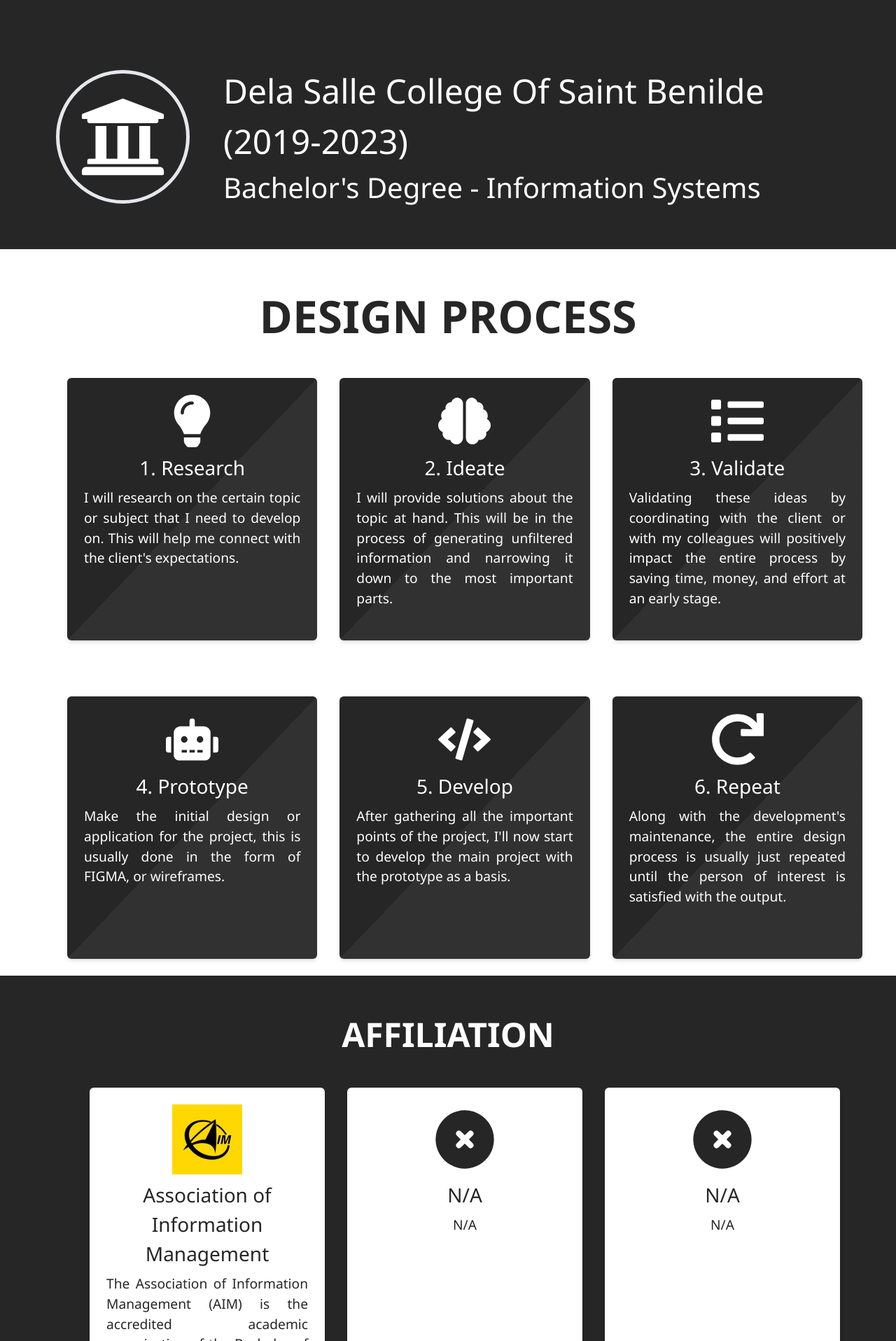
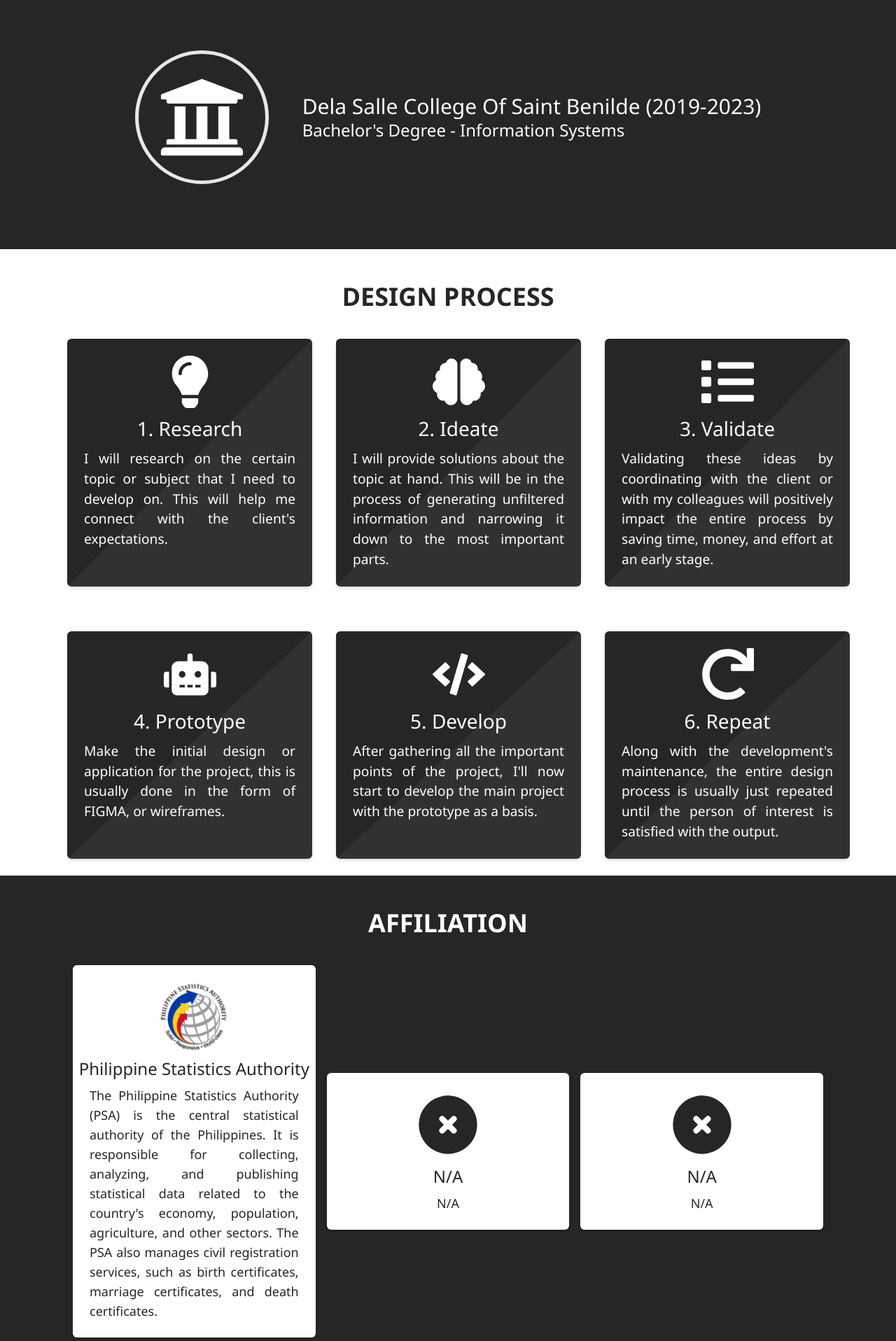
Before and after one commit to brandonplozano/bplport-main, a Next.js app: page /about in a window 1280 px wide. Shown: the part 444-2360 px from the top of the page at 70% size. Built offline with nearby package versions, Linux system fonts and the light colour scheme.

Commit message:
update responsiveness. good now

```diff
--- a/components/AffiliationCard.js
+++ b/components/AffiliationCard.js
@@ -3,21 +3,21 @@ import styles from "@/styles/Home.module.css";
 
 export default function AffiliationCard({ affiliationitems }) {
   return (
-    <div className="grid grid-cols-1 sm:grid-cols-2 md:grid-cols-3 gap-[2rem] px-4 sm:px-6 md:px-8 w-full">
+    <div className="grid grid-cols-1 sm:grid-cols-2 md:grid-cols-3 gap-4 px-4 sm:px-6 md:px-8 w-full place-items-center">
       {affiliationitems.map((item, idx) => {
         return (
           <Card
-            className={`w-full h-[500px] flex flex-col py-6 gap-2 transition hover:-translate-y-[5px] duration-700 duration-500
+            className={`w-full max-w-[350px] h-auto flex flex-col py-6 gap-2 transition hover:-translate-y-[5px] duration-700
           ${styles.customHover}`}
             key={idx}
           >
             <div className="flex flex-col items-center gap-2">
               <div className="mr-auto ml-auto">{item.icon}</div>
-              <div className="font-medium text-[1.75rem] ml-auto mr-auto text-center">
+              <div className="font-medium text-lg sm:text-xl md:text-2xl text-center">
                 {item.title}
               </div>
             </div>
-            <div className="font-light ml-auto mr-auto text-justify px-6 text-[1.2rem]">
+            <div className="font-light ml-auto mr-auto text-justify px-4 sm:px-6 text-sm sm:text-base md:text-lg">
               {item.description}
             </div>
           </Card>
--- a/components/DesignCard.js
+++ b/components/DesignCard.js
@@ -7,11 +7,12 @@ import styles from "@/styles/Home.module.css";
 
 export default function DesignCard({ designitems }) {
   return (
-    <div className="grid grid-cols-1 sm:grid-cols-2 md:grid-cols-3 gap-[2rem] px-4 sm:px-6 md:px-8 w-full">
+    <div className="flex justify-center">
+      <div className="grid grid-cols-1 sm:grid-cols-2 md:grid-cols-3 gap-4 px-4 sm:px-6 md:px-8 w-full max-w-[1200px]">
         {designitems.map((item, idx) => {
           return (
             <Card
-            className={`w-full h-[375px] flex flex-col py-6 gap-2 transition hover:-translate-y-[5px] duration-700 duration-500
+              className={`w-full max-w-[350px] h-auto flex flex-col py-6 gap-2 transition hover:-translate-y-[5px] duration-700
                     ${styles.customGradient} ${styles.customHover}`}
               key={idx}
             >
@@ -30,5 +31,6 @@ export default function DesignCard({ designitems }) {
           );
         })}
       </div>
+    </div>
   );
 }
--- a/components/EduCard.js
+++ b/components/EduCard.js
@@ -12,8 +12,12 @@ export default function EduCard({ eduitems }) {
             </div>
 
             <div className="flex flex-col text-center md:text-left capitalize">
-                <div className="text-[2.5rem] md:text-[3rem]">{item.school} {" "} {item.year}</div>
-                <div className="text-[2rem] md:text-[2.5rem]">{item.education}</div>
+              <div className="text-lg sm:text-xl md:text-2xl lg:text-3xl">
+                {item.school} {item.year}
+              </div>
+              <div className="text-base sm:text-lg md:text-xl lg:text-2xl">
+                {item.education}
+              </div>
             </div>
           </div>
         );
--- a/components/dummy/dummyaffiliation.js
+++ b/components/dummy/dummyaffiliation.js
@@ -1,31 +1,30 @@
-import { FaLightbulb } from "react-icons/fa"
-import { FaBrain } from "react-icons/fa"
-import { FaList } from "react-icons/fa"
-import { FaRobot } from "react-icons/fa"
-import { FaCode } from "react-icons/fa"
-import { FaRedo } from "react-icons/fa"
-import { TbCircleXFilled } from "react-icons/tb"
-import aim from "../../public/images/aim.jpg"
-import Image from "next/image"
+import { FaLightbulb } from "react-icons/fa";
+import { FaBrain } from "react-icons/fa";
+import { FaList } from "react-icons/fa";
+import { FaRobot } from "react-icons/fa";
+import { FaCode } from "react-icons/fa";
+import { FaRedo } from "react-icons/fa";
+import { TbCircleXFilled } from "react-icons/tb";
+import psalogo from "../../public/images/psalogo.webp";
+import Image from "next/image";
 
 export default function dummyaffiliation() {
-  return (
-    [
-      {
-        "icon": <Image src={aim} width={100} height={100} alt="AIM picture"/>,
-        "title": "Association of Information Management",
-        "description": "The Association of Information Management (AIM) is the accredited academic organization of the Bachelor of Science in Information Systems program in De La Salle-College of Saint Benilde.",
-      },
-      {
-        "icon": <TbCircleXFilled size={100}/>,
-        "title": "N/A",
-        "description": "N/A"
-      },
-      {
-        "icon": <TbCircleXFilled size={100}/>,
-        "title": "N/A",
-        "description": "N/A",
-      }
-    ]
-  )
+  return [
+    {
+      icon: <Image src={psalogo} width={100} height={100} alt="PSA logo" />,
+      title: "Philippine Statistics Authority",
+      description:
+        "The Philippine Statistics Authority (PSA) is the central statistical authority of the Philippines. It is responsible for collecting, analyzing, and publishing statistical data related to the country's economy, population, agriculture, and other sectors. The PSA also manages civil registration services, such as birth certificates, marriage certificates, and death certificates.",
+    },
+    {
+      icon: <TbCircleXFilled size={100} />,
+      title: "N/A",
+      description: "N/A",
+    },
+    {
+      icon: <TbCircleXFilled size={100} />,
+      title: "N/A",
+      description: "N/A",
+    },
+  ];
 }
--- a/components/modal/imageModal.js
+++ b/components/modal/imageModal.js
@@ -11,7 +11,7 @@ export default function ImageModal({ visible, onClose, content, width }) {
     <div
       id="container"
       onClick={handleOnClose}
-      className="fixed inset-0 bg-black bg-opacity-30 backdrop-blur-sm flex justify-center items-center"
+      className="fixed inset-0 bg-black bg-opacity-30 backdrop-blur-sm flex justify-center items-center z-50"
     >
       <div className="flex items-center justify-center ml-auto mr-auto">
         <div className="bg-white p-2 rounded max-w-full max-h-full">
--- a/components/projects/First.js
+++ b/components/projects/First.js
@@ -15,7 +15,7 @@ export function First({ onClick }) {
   return (
     <div className="flex flex-col items-center justify-center mx-auto w-full max-w-[1200px] text-white gap-6 mt-[7rem] mb-[3rem]">
       <div
-        className={`p-6 bg-[#262626] text-white text-[1.5rem] w-[75%] font-medium text-center rounded-lg shadow-xl ${styles.customGradient}`}
+        className={`p-6 bg-[#262626] text-white text-lg sm:text-xl md:text-2xl w-[75%] font-medium text-center rounded-lg shadow-xl ${styles.customGradient}`}
       >
         [CAPSTONE] MyT-Pass: Web Based Training Record and Document Management
         System for Manufacturing Businesses in the Philippines
@@ -31,7 +31,7 @@ export function First({ onClick }) {
           />
         ))}
       </div>
-      <div className="p-6 bg-[#262626] text-white text-[1.3rem] w-[90%] text-justify rounded-lg">
+      <div className="p-6 bg-[#262626] text-white text-lg sm:text-xl md:text-2xl w-[90%] text-justify rounded-lg">
         MyT-Pass is a Web-Based Training Record and Document Management System
         designed for the Manufacturing Industry's Employees, Owners, and Human
         Resources. The Capstone's Main Objective is to create an Online platform
@@ -43,8 +43,8 @@ export function First({ onClick }) {
         Expiring Training Records and Certificates. (3) Providing Analytical
         Reports to Monitor the Scheduled Training Records.
       </div>
-      <div className="p-6 bg-[#262626] text-white text-[1.3rem] text-justify rounded-lg">
-        <div className="flex flex-row items-center justify-center gap-[5rem]">
+      <div className="p-6 bg-[#262626] text-lg sm:text-xl md:text-2xl text-justify rounded-lg">
+        <div className="flex flex-col items-center justify-center gap-4 text-center">
           <div>Technologies Used:</div>
           <div className="flex flex-col">
             <div>- JavaScript</div>
--- a/components/projects/Fourth.js
+++ b/components/projects/Fourth.js
@@ -10,9 +10,9 @@ export function Fourth({ onClick }) {
 
   return (
     <div className="mb-[3rem]">
-      <div className="flex flex-col items-center justify-center mx-auto w-full max-w-[1200px] text-white gap-6 mt-[3rem] mt-[1.5rem]">
+      <div className="flex flex-col items-center justify-center mx-auto w-full max-w-[1200px] text-white gap-6 mt-[1.5rem]">
         <div
-          className={`p-6 bg-[#262626] text-white text-[2rem] w-[90%] font-medium text-center rounded-lg shadow-xl ${styles.customGradient}`}
+          className={`p-6 bg-[#262626] text-white text-lg sm:text-xl md:text-2xl w-[90%] font-medium text-center rounded-lg shadow-xl ${styles.customGradient}`}
         >
           [PROJECT] Negociantes: An Online Marketplace
         </div>
@@ -28,14 +28,14 @@ export function Fourth({ onClick }) {
             />
           ))}
         </div>
-        <div className="p-6 bg-[#262626] text-white text-[1.3rem] w-[90%] text-justify rounded-lg mb-[1.5rem]">
+        <div className="p-6 bg-[#262626] text-white text-lg sm:text-xl md:text-2xl w-[90%] text-justify rounded-lg mb-[1.5rem]">
           A place where small-scale sellers can easily showcase their products,
           allowing people who lost their jobs because of the pandemic to have
           some place to go and generate income.
         </div>
       </div>
-      <div className="p-6 bg-[#262626] w-fit text-white text-[1.3rem] text-justify rounded-lg mx-auto">
-        <div className="flex flex-row items-center justify-center gap-[5rem]">
+      <div className="p-6 bg-[#262626] w-fit text-white text-lg sm:text-xl md:text-2xl text-justify rounded-lg mx-auto">
+        <div className="flex flex-wrap items-center justify-center gap-4 text-center">
           <div>Technologies Used:</div>
           <div className="flex flex-col">
             <div>- Kotlin</div>
--- a/components/projects/Second.js
+++ b/components/projects/Second.js
@@ -12,9 +12,9 @@ export function Second({ onClick }) {
 
   return (
     <div className="mb-[3rem]">
-      <div className="flex flex-col items-center justify-center mx-auto w-full max-w-[1200px] text-white gap-6 mt-[3rem] mt-[1.5rem]">
+      <div className="flex flex-col items-center justify-center mx-auto w-full max-w-[1200px] text-white gap-6 mt-[1.5rem]">
         <div
-          className={`p-6 bg-[#262626] text-white text-[2rem] w-[90%] font-medium text-center rounded-lg shadow-xl ${styles.customGradient}`}
+          className={`p-6 bg-[#262626] text-white text-lg sm:text-xl md:text-2xl w-[90%] font-medium text-center rounded-lg shadow-xl ${styles.customGradient}`}
         >
           Notes Web App
         </div>
@@ -29,14 +29,14 @@ export function Second({ onClick }) {
             />
           ))}
         </div>
-        <div className="p-6 bg-[#262626] text-white text-[1.3rem] w-[90%] text-justify rounded-lg mb-[1.5rem]">
+        <div className="p-6 bg-[#262626] text-white text-lg sm:text-xl md:text-2xl w-[90%] text-justify rounded-lg mb-[1.5rem]">
           A basic note-taking application which makes use of Folders and Notes.
           Image can also be attached to notes and images are automatically saved
           in an online Image Hosting.
         </div>
       </div>
-      <div className="p-6 bg-[#262626] w-fit text-white text-[1.3rem] text-justify rounded-lg mx-auto">
-        <div className="flex flex-row items-center justify-center gap-[5rem]">
+      <div className="p-6 bg-[#262626] w-fit text-white text-lg sm:text-xl md:text-2xl text-justify rounded-lg mx-auto">
+        <div className="flex flex-col items-center justify-center gap-4 text-center">
           <div>Technologies Used:</div>
           <div className="flex flex-col">
             <div>- ReactJS</div>
--- a/components/projects/Third.js
+++ b/components/projects/Third.js
@@ -9,9 +9,9 @@ export function Third({ onClick }) {
 
   return (
     <div className="mb-[3rem]">
-      <div className="flex flex-col items-center justify-center mx-auto w-full max-w-[1200px] text-white gap-6 mt-[3rem] mt-[1.5rem]">
+      <div className="flex flex-col items-center justify-center mx-auto w-full max-w-[1200px] text-white gap-6 mt-[1.5rem]">
         <div
-          className={`p-6 bg-[#262626] text-white text-[2rem] w-[90%] font-medium text-center rounded-lg shadow-xl ${styles.customGradient}`}
+          className={`p-6 bg-[#262626] text-white text-lg sm:text-xl md:text-2xl w-[90%] font-medium text-center rounded-lg shadow-xl ${styles.customGradient}`}
         >
           CV Design Copy (Front-end)
         </div>
@@ -27,7 +27,7 @@ export function Third({ onClick }) {
             />
           ))}
         </div>
-        <div className="p-6 bg-[#262626] text-white text-[1.3rem] w-[90%] text-justify rounded-lg mb-[1.5rem]">
+        <div className="p-6 bg-[#262626] text-white text-lg sm:text-xl md:text-2xl w-[90%] text-justify rounded-lg mb-[1.5rem]">
           A CV copy of my friend and transforming it into a front-end design
           using Tailwind CSS. This is also available to view at{" "}
           <a
@@ -39,8 +39,8 @@ export function Third({ onClick }) {
           </a>
         </div>
       </div>
-      <div className="p-6 bg-[#262626] w-fit text-white text-[1.3rem] text-justify rounded-lg mx-auto">
-        <div className="flex flex-row items-center justify-center gap-[5rem]">
+      <div className="p-6 bg-[#262626] w-fit text-white text-lg sm:text-xl md:text-2xl text-justify rounded-lg mx-auto">
+        <div className="flex flex-wrap items-center justify-center gap-4 text-center">
           <div>Technologies Used:</div>
           <div className="flex flex-col">
             <div>- NextJS</div>
--- a/pages/about/index.js
+++ b/pages/about/index.js
@@ -18,7 +18,7 @@ export default function index() {
   return (
     <Layout>
       <div className="min-h-screen flex flex-col gap-[5rem] justify-center bg-[#262626]">
-        <div className="text-white text-[2rem] sm:text-[3rem] md:text-[4rem] uppercase flex items-center justify-center gap-3 font-bold mt-[1rem]">
+        <div className="text-white text-xl sm:text-2xl md:text-3xl lg:text-4xl uppercase flex items-center justify-center gap-3 font-bold mt-[1rem]">
           Educational Attainment
         </div>
 
@@ -28,7 +28,7 @@ export default function index() {
       </div>
 
       <div className="min-h-screen flex flex-col gap-[1rem] bg-white">
-        <div className="text-[#262626] text-[2rem] sm:text-[3rem] md:text-[4rem] uppercase flex font-bold ml-auto mr-auto mt-[3rem]">
+        <div className="text-[#262626] text-xl sm:text-2xl md:text-3xl lg:text-4xl uppercase flex font-bold ml-auto mr-auto mt-[3rem]">
           Design Process
         </div>
         <div className="flex flex-wrap gap-[2rem] ml-auto mr-auto items-center justify-center w-full md:w-[1200px] text-white font-medium">
@@ -37,7 +37,7 @@ export default function index() {
       </div>
 
       <div className="min-h-screen flex flex-col gap-[1rem] bg-[#262626]">
-        <div className="text-white text-[3rem] uppercase flex font-bold ml-auto mr-auto mt-[3rem]">
+        <div className="text-white text-xl sm:text-2xl md:text-3xl lg:text-4xl uppercase flex font-bold ml-auto mr-auto mt-[3rem]">
           Affiliation
         </div>
         <div className="flex flex-wrap gap-[2rem] ml-auto mr-auto items-center justify-center w-full md:w-[1200px] px-4 sm:px-6 md:px-8 text-[#262626] font-medium">
```
Also changed, not shown: public/images/psalogo.webp (added). Lines whose indentation alone changed are shown as unchanged.
